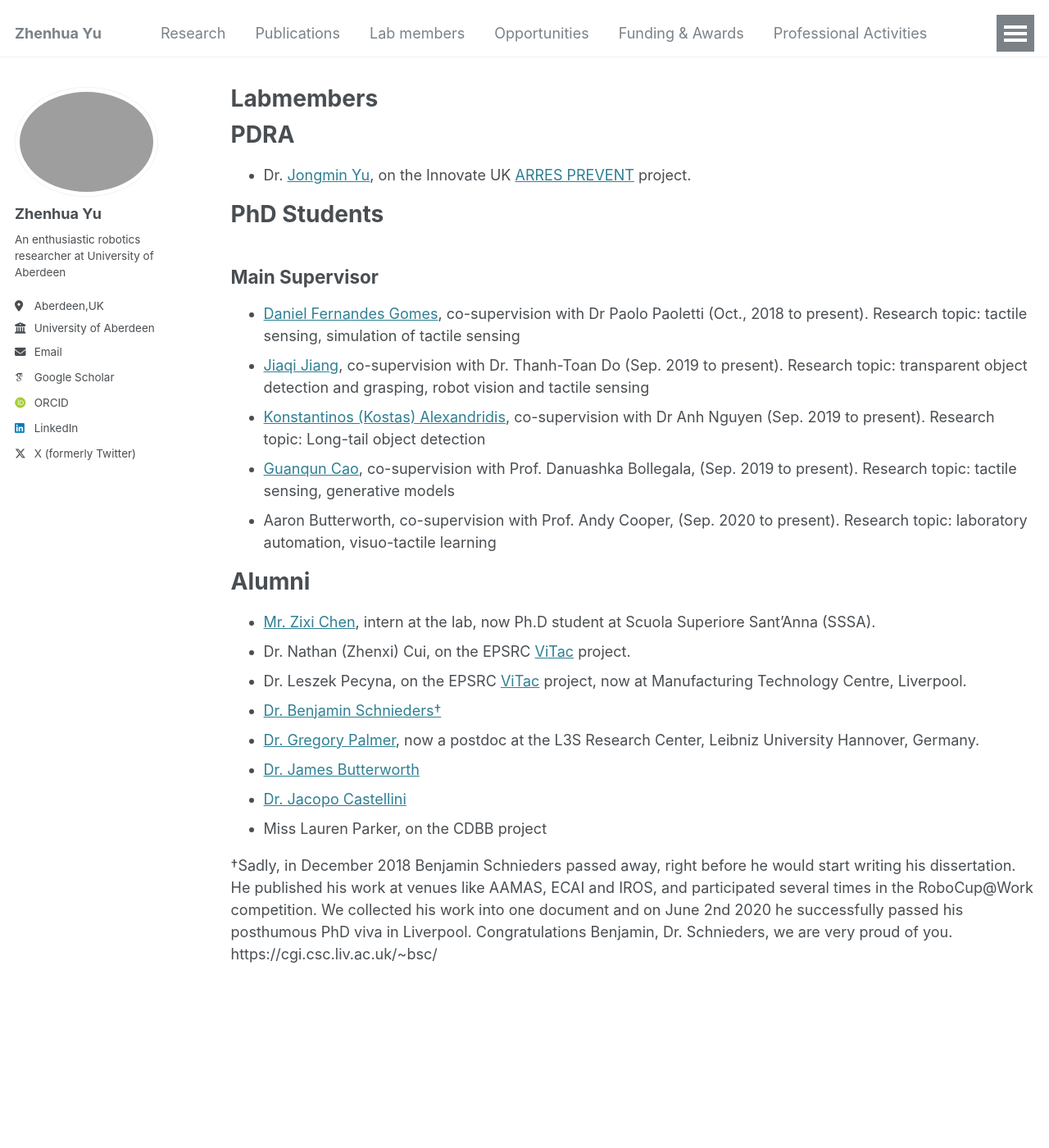
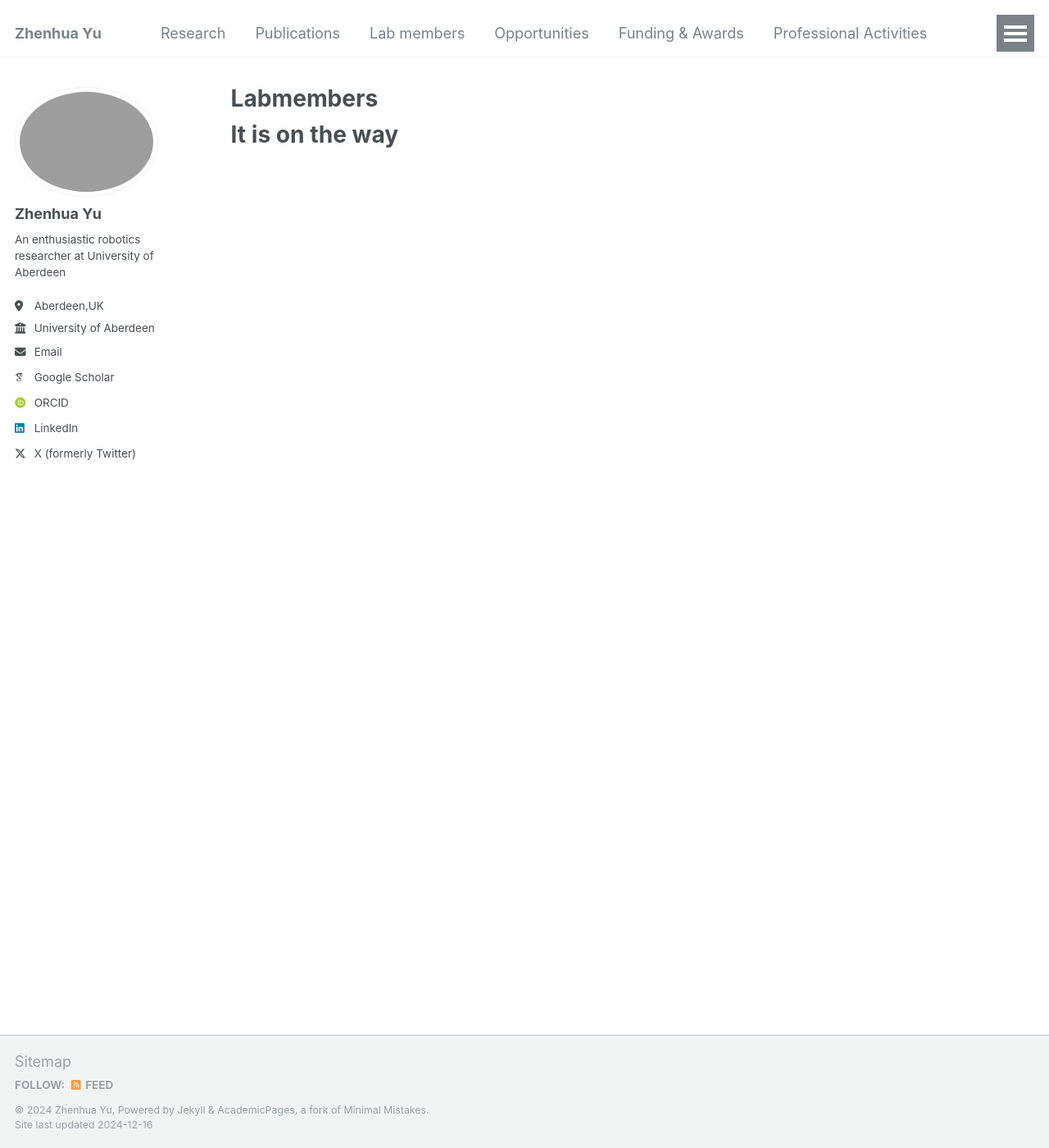
Before and after one commit to DrZhenhuaYu/DrZhenhuaYu.github.io, a Jekyll site: the page built from _pages/Labmembers.md, in a window 1280 px wide and 1400 px high. Shown: the whole window at 82% size. Built offline with Jekyll 4.4.1, drawn with Linux system fonts in a browser that asks for light colours; some web fonts are replaced.

Commit message:
Update Labmembers.md

```diff
--- a/_pages/Labmembers.md
+++ b/_pages/Labmembers.md
@@ -6,26 +6,4 @@ author_profile: true
 toc: true
 ---
 
-# PDRA
-* Dr. [Jongmin Yu](https://sites.google.com/view/jongmin-yu-cv/home), on the Innovate UK [ARRES PREVENT](https://www.robotiz3d.com/smart.html) project.
-
-# PhD Students
-## Main Supervisor
-* [Daniel Fernandes Gomes](https://danfergo.github.io/), co-supervision with Dr Paolo Paoletti (Oct., 2018 to present). Research topic: tactile sensing, simulation of tactile sensing
-* [Jiaqi Jiang](https://jiaqirobot.org/), co-supervision with Dr. Thanh-Toan Do (Sep. 2019 to present). Research topic: transparent object detection and grasping, robot vision and tactile sensing
-* [Konstantinos (Kostas) Alexandridis](https://kostas1515.github.io/), co-supervision with Dr Anh Nguyen (Sep. 2019 to present). Research topic: Long-tail object detection
-* [Guanqun Cao](https://smartguan.org/), co-supervision with Prof. Danuashka Bollegala, (Sep. 2019 to present). Research topic: tactile sensing, generative models
-* Aaron Butterworth, co-supervision with Prof. Andy Cooper, (Sep. 2020 to present). Research topic: laboratory automation, visuo-tactile learning
-
-# Alumni
-* [Mr. Zixi Chen](https://zixichen007115.github.io/), intern at the lab, now Ph.D student at Scuola Superiore Sant’Anna (SSSA).
-* Dr. Nathan (Zhenxi) Cui, on the EPSRC [ViTac](https://gow.epsrc.ukri.org/NGBOViewGrant.aspx?GrantRef=EP/T033517/2) project.
-* Dr. Leszek Pecyna, on the EPSRC [ViTac](https://gow.epsrc.ukri.org/NGBOViewGrant.aspx?GrantRef=EP/T033517/2) project, now at Manufacturing Technology Centre, Liverpool.
-* [Dr. Benjamin Schnieders†](https://cgi.csc.liv.ac.uk/~bsc/)
-* [Dr. Gregory Palmer](https://gjp1203.github.io/), now a postdoc at the L3S Research Center, Leibniz University Hannover, Germany.
-* [Dr. James Butterworth](https://github.com/jamesbut)
-* [Dr. Jacopo Castellini](https://cgi.csc.liv.ac.uk/~jacopo/)
-* Miss Lauren Parker, on the CDBB project
-
-
-†Sadly, in December 2018 Benjamin Schnieders passed away, right before he would start writing his dissertation. He published his work at venues like AAMAS, ECAI and IROS, and participated several times in the RoboCup@Work competition. We collected his work into one document and on June 2nd 2020 he successfully passed his posthumous PhD viva in Liverpool. Congratulations Benjamin, Dr. Schnieders, we are very proud of you. https://cgi.csc.liv.ac.uk/~bsc/
+# It is on the way
```
